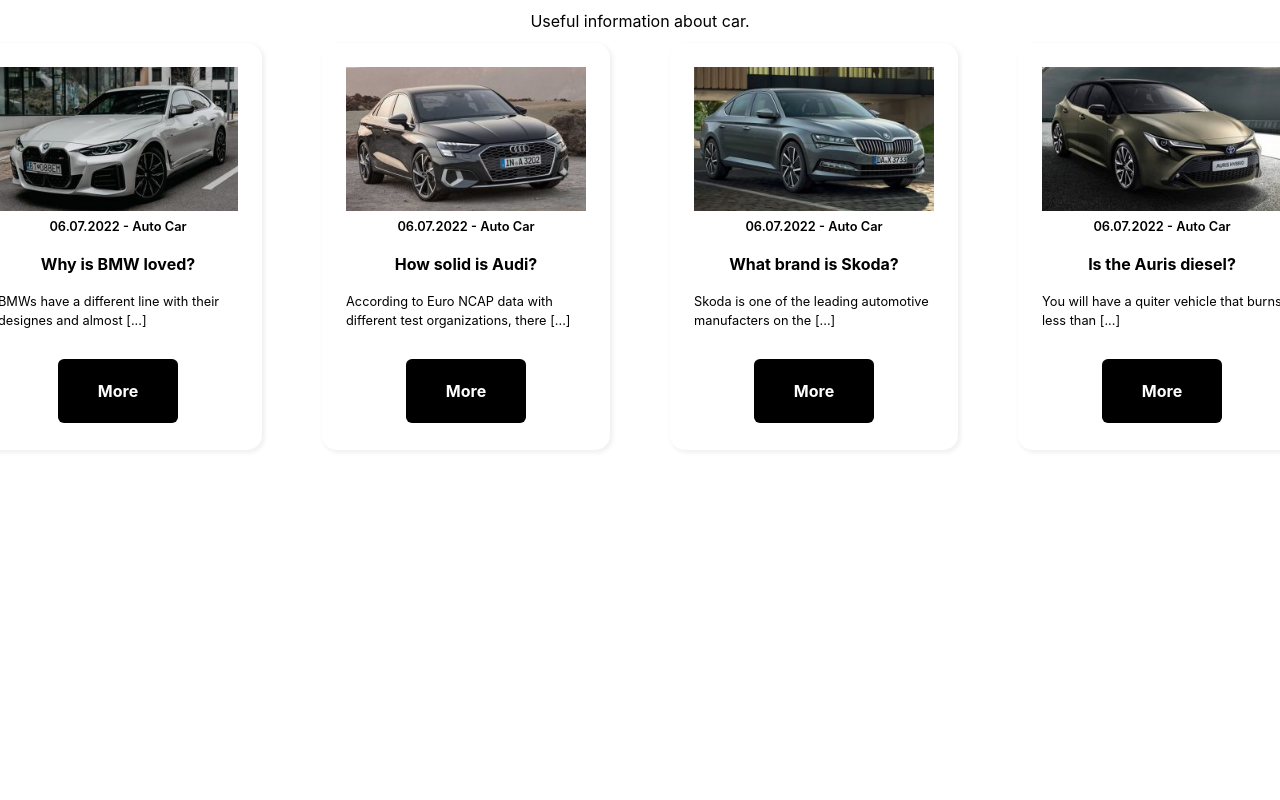
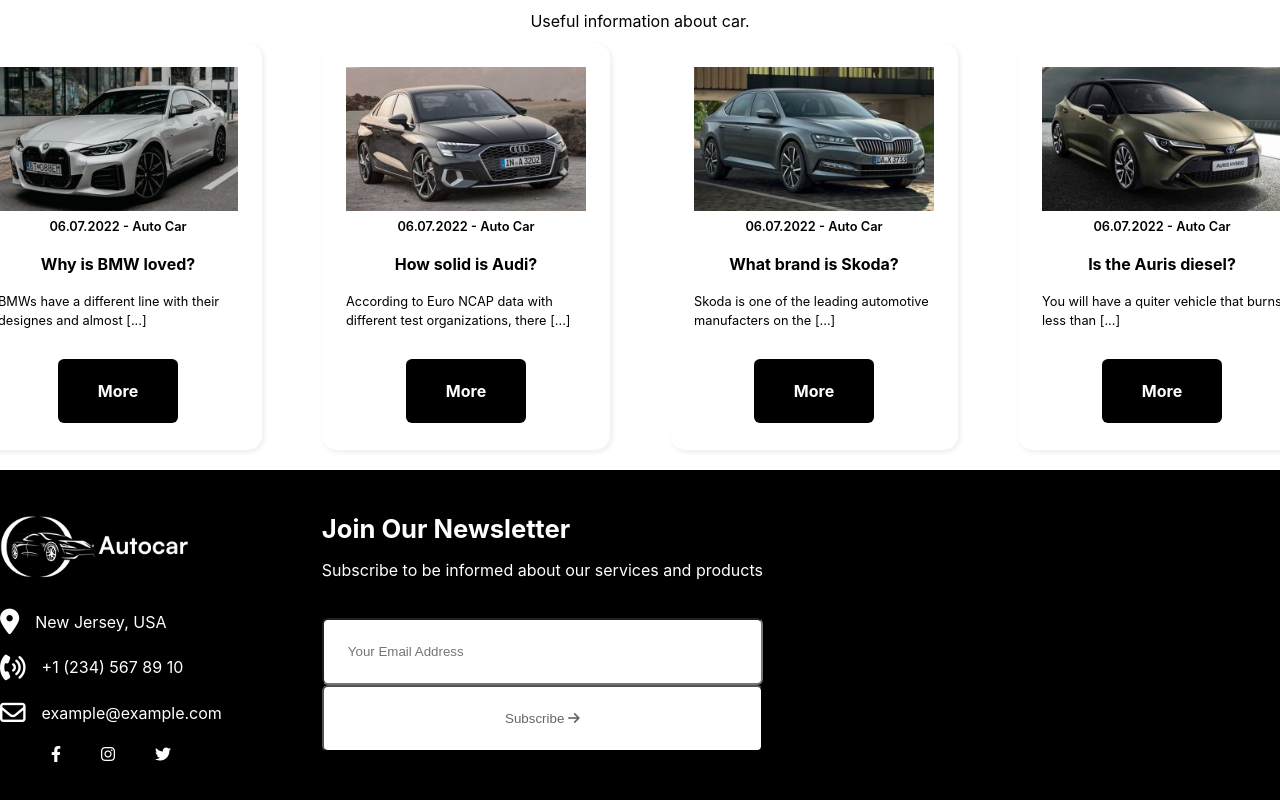
Before and after one commit to AlbertoArrighetti/proj-html-vuejs, a Vue app: page / in a window 1280 px wide. Shown: the part 3957-4757 px from the top of the page. Before the commit the page ends 4427 px from the top, so only its background shows below. Built offline with nearby package versions, Linux system fonts and the light colour scheme.

Commit message:
wip: footer

```diff
--- a/src/App.vue
+++ b/src/App.vue
@@ -5,11 +5,13 @@
 // components
 import navBar from './components/navBar.vue';
 import  mainContent from './components/mainContent.vue';
+import footerContent from './components/footer.vue';
 
 export default {
   components: {
     navBar,
     mainContent,
+    footerContent,
   },
   data() {
     return {
@@ -23,6 +25,7 @@
 <template>
     <navBar></navBar>
     <mainContent></mainContent>
+    <footerContent></footerContent>
 </template>
 
 <script lang="scss">
--- /dev/null
+++ b/src/components/footer.vue
@@ -0,0 +1,47 @@
+<script>
+import {store} from '../store.js';
+
+// components
+import footerInfos from './footer/footerInfos.vue';
+import footerForm from './footer/footerForm.vue';
+
+export default {
+    name: 'footerContent',
+
+    data() {
+        return {
+            store,
+        }
+    },
+    components: {
+        footerInfos,
+        footerForm,
+    },
+}
+
+</script>
+
+<template>
+<footer>
+    <div class="container">
+        <footerInfos></footerInfos>
+        <footerForm></footerForm>
+    </div>
+</footer>
+</template>
+
+<style lang="scss">
+@use '../styles/variables' as *;
+@use '/src/styles/mixin.scss' as *;
+
+footer {
+    background-color: $primaryColor;
+    color: #ffffff;
+
+    .container {
+        display: flex;
+        padding: 40px 0;
+        gap: 100px;
+    }
+}
+</style>
--- /dev/null
+++ b/src/components/footer/footerForm.vue
@@ -0,0 +1,58 @@
+<script>
+import {store} from '/src/store.js';
+
+export default {
+    name: 'footerForm',
+
+    data() {
+        return {
+            store,
+        }
+    },
+}
+</script>
+
+<template>
+<div id="form">
+    <h4>Join Our Newsletter</h4>
+    <p>Subscribe to be informed about our services and products</p>
+
+
+    <div class="form">
+        <input type="mail" placeholder="Your Email Address" v-model="store.userEmail">
+        <button>
+            <div class="btnText">
+                Subscribe <i class="fa-solid fa-arrow-right"></i>
+            </div>
+        </button>
+    </div>
+</div>
+</template>
+
+<style lang="scss">
+@use '/src/styles/variables' as *;
+@use '/src/styles/mixin.scss' as *;
+
+#form {
+    h4 {
+        font-size: 1.6em;
+        margin-bottom: 10px;
+    }
+    p {
+        margin-bottom: 36px;
+    }
+    .form {
+        input, button {
+            padding: 24px;
+            border-radius: 6px;
+            width: 100%;
+            background-color: #ffffff;
+
+            .btnText {
+                opacity: 0.6;
+            }
+        }
+    }
+}
+
+</style>
--- /dev/null
+++ b/src/components/footer/footerInfos.vue
@@ -0,0 +1,60 @@
+<script>
+import {store} from '/src/store.js';
+
+export default {
+    name: 'footerInfos',
+
+    data() {
+        return {
+            store,
+        }
+    },
+}
+</script>
+
+<template>
+    <div id="footerInfos">
+        <div class="logo">
+            <img src="/src/assets/logo-footer-autocar11.png" alt="Company Logo">
+        </div>
+        <div class="info"> <i class="fa-solid fa-location-dot"></i> {{ store.companyPosition }}</div>
+        <div class="info"> <i class="fa-solid fa-phone-volume"></i> {{ store.telephoneNumber }}</div>
+        <div class="info"> <i class="fa-regular fa-envelope"></i> {{ store.companyEmail }}</div>
+        <div class="socials">
+            <i class="fa-brands fa-facebook-f"></i>
+            <i class="fa-brands fa-instagram"></i>
+            <i class="fa-brands fa-twitter"></i>
+        </div>
+    </div>
+</template>
+
+<style lang="scss">
+@use '/src/styles/variables' as *;
+@use '/src/styles/mixin.scss' as *;
+
+#footerInfos {
+    display: flex;
+    flex-direction: column;
+    gap: 20px;
+    .logo {
+        width: 200px;
+        img {
+            width: 100%;
+        }
+    }
+    .info {
+        display: flex;
+        gap: 10px;
+        align-items: center;
+        i {
+            font-size: 1.6em;
+            padding-right: 6px;
+        }
+    }
+    .socials {
+        display: flex;
+        justify-content: center;
+        gap: 40px;
+    }
+}
+</style>
--- a/src/components/navBar.vue
+++ b/src/components/navBar.vue
@@ -24,8 +24,6 @@
                 'Blog',
                 'Contact'
             ],
-
-            telephoneNumber: '+1 (234) 567 89 10'
         }
     },
 }
@@ -50,7 +48,7 @@
 
                 <i class="fa-solid fa-bars-staggered fa-rotate-180"></i>
 
-                <btnItem :content="telephoneNumber" :img="'/public/img/headphones.png'"></btnItem>
+                <btnItem :content="store.telephoneNumber" :img="'/public/img/headphones.png'"></btnItem>
             </div>
 
         </div>
--- a/src/store.js
+++ b/src/store.js
@@ -1,6 +1,13 @@
 import { reactive } from "vue";
 
 export const store = reactive({
+            telephoneNumber: '+1 (234) 567 89 10',
+            companyEmail: 'example@example.com',
+            companyPosition: 'New Jersey, USA',
+
+
+            userEmail: '',
+
 
             cars: [
                 {
```
